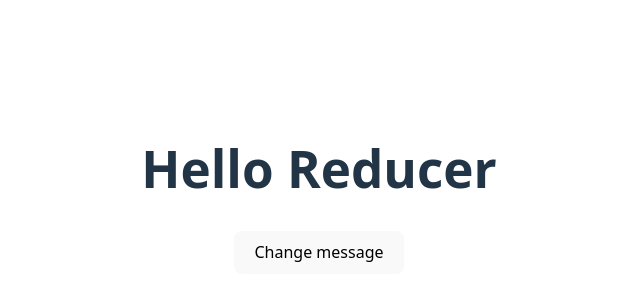
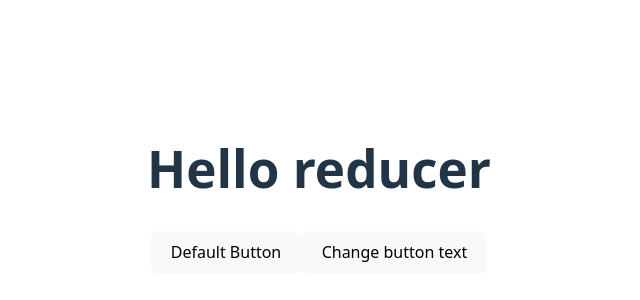
Before and after one commit to p-andhika/lsa, a React (Vite) app in the folder state-management/: page / in a window 1280 px wide. Shown: the part 210-510 px from the top of the page, without its empty margins (321-961 px from the left). Built offline with nearby package versions, Linux system fonts and the light colour scheme.

Commit message:
refactor: extract context logic to separate module

```diff
--- a/state-management/src/App.tsx
+++ b/state-management/src/App.tsx
@@ -2,36 +2,10 @@ import { createContext, useReducer } from "react";
 
 import "./App.css";
 import { Child } from "./components/Child";
-
-export const MessageContext = createContext<{
-  state: any;
-  dispatch: any;
-}>({ state: {}, dispatch: {} });
-
-const initialState = {
-  message: "Hello Reducer",
-  buttonText: "Default Button Text",
-};
-
-const reducer = (state: any, action: any) => {
-  switch (action.type) {
-    case "CHANGE_MESSAGE":
-      return {
-        ...state,
-        message: action.payload,
-      };
-    case "CHANGE_BUTTON":
-      return {
-        ...state,
-        buttonText: action.payload,
-      };
-    default:
-      throw new Error();
-  }
-};
+import { initialMessageState, MessageContext, reducer } from "./context";
 
 function App() {
-  const [state, dispatch] = useReducer(reducer, initialState);
+  const [state, dispatch] = useReducer(reducer, initialMessageState);
 
   return (
     <MessageContext.Provider
--- a/state-management/src/components/Child.tsx
+++ b/state-management/src/components/Child.tsx
@@ -1,5 +1,5 @@
 import { useContext } from "react";
-import { MessageContext } from "../App";
+import { MessageContext } from "../context";
 
 export const Child = () => {
   const { state, dispatch } = useContext(MessageContext);
@@ -13,7 +13,13 @@ export const Child = () => {
           dispatch({ type: "CHANGE_MESSAGE", payload: "Hello React!" })
         }
       >
-        Change message
+        {state.buttonText}
+      </button>
+
+      <button
+        onClick={() => dispatch({ type: "CHANGE_BUTTON", payload: "Changed" })}
+      >
+        Change button text
       </button>
     </div>
   );
--- /dev/null
+++ b/state-management/src/context/index.ts
@@ -0,0 +1,28 @@
+import { createContext } from "react";
+
+export const MessageContext = createContext({
+  state: {},
+  dispatch: {},
+});
+
+export const initialMessageState = {
+  message: "Hello reducer",
+  buttonText: "Default Button",
+};
+
+export const reducer = (state, action) => {
+  switch (action.type) {
+    case "CHANGE_MESSAGE":
+      return {
+        ...state,
+        message: action.payload,
+      };
+    case "CHANGE_BUTTON":
+      return {
+        ...state,
+        buttonText: action.payload,
+      };
+    default:
+      throw new Error();
+  }
+};
```
